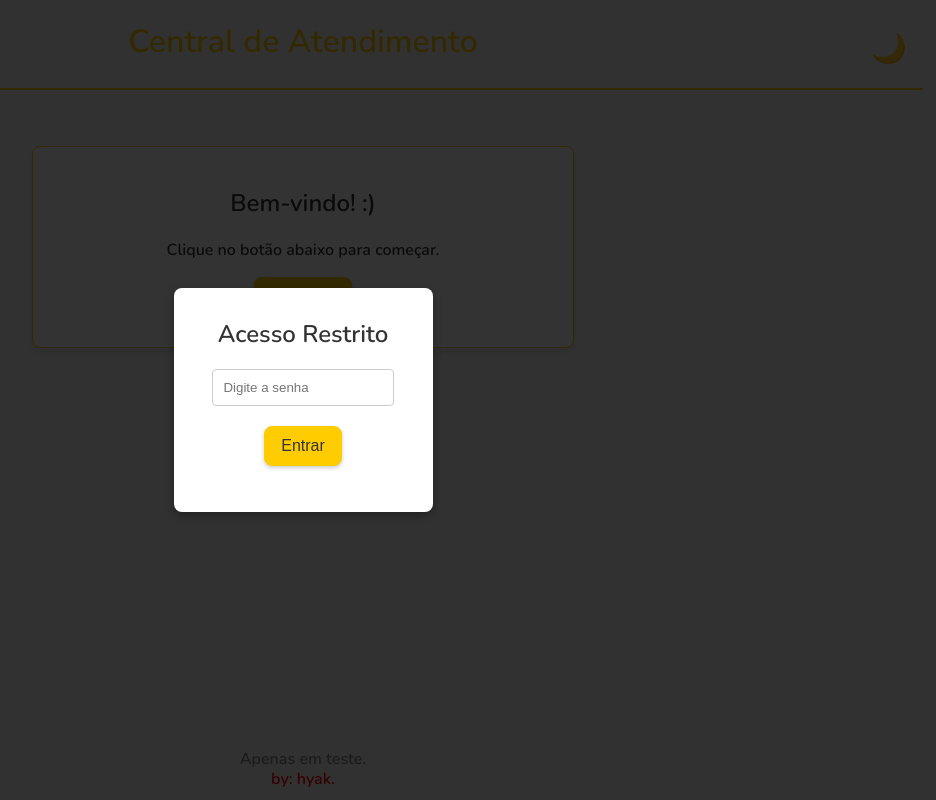
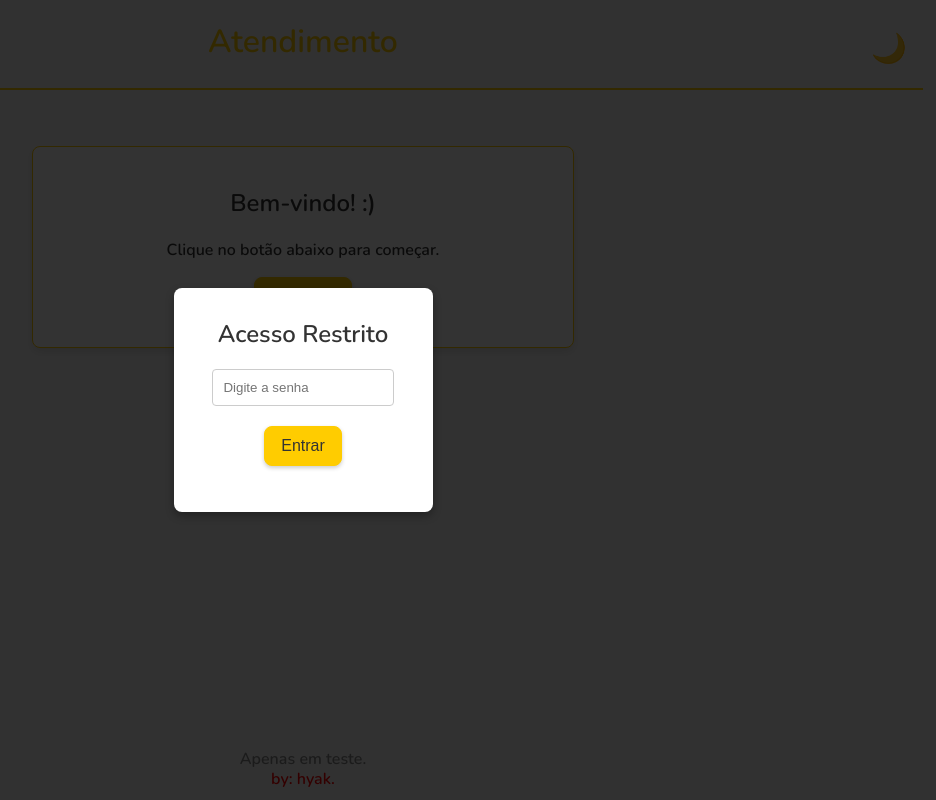
Before and after one commit to aekasota/atendimentozeteste, a plain HTML site: page index.html in a window 1280 px wide. Shown: the whole page, without its empty margins (337-1273 px from the left). Drawn offline with nearby package versions, Linux system fonts and the light colour scheme.

Commit message:
Update index.html

```diff
--- a/index.html
+++ b/index.html
@@ -2,7 +2,7 @@
 <html lang="pt-BR">
 <head>
   <meta charset="UTF-8">
-  <title>Central de Atendimento</title>
+  <title>Atendimento</title>
   <!-- Fonte Nunito -->
   <link rel="preconnect" href="https://fonts.googleapis.com">
   <link rel="preconnect" href="https://fonts.gstatic.com" crossorigin>
@@ -23,7 +23,7 @@
   </div>
 
   <header>
-    <h1>Central de Atendimento</h1>
+    <h1>Atendimento</h1>
     <button id="toggleMode" class="mode-toggle">🌙</button>
   </header>
 
```
